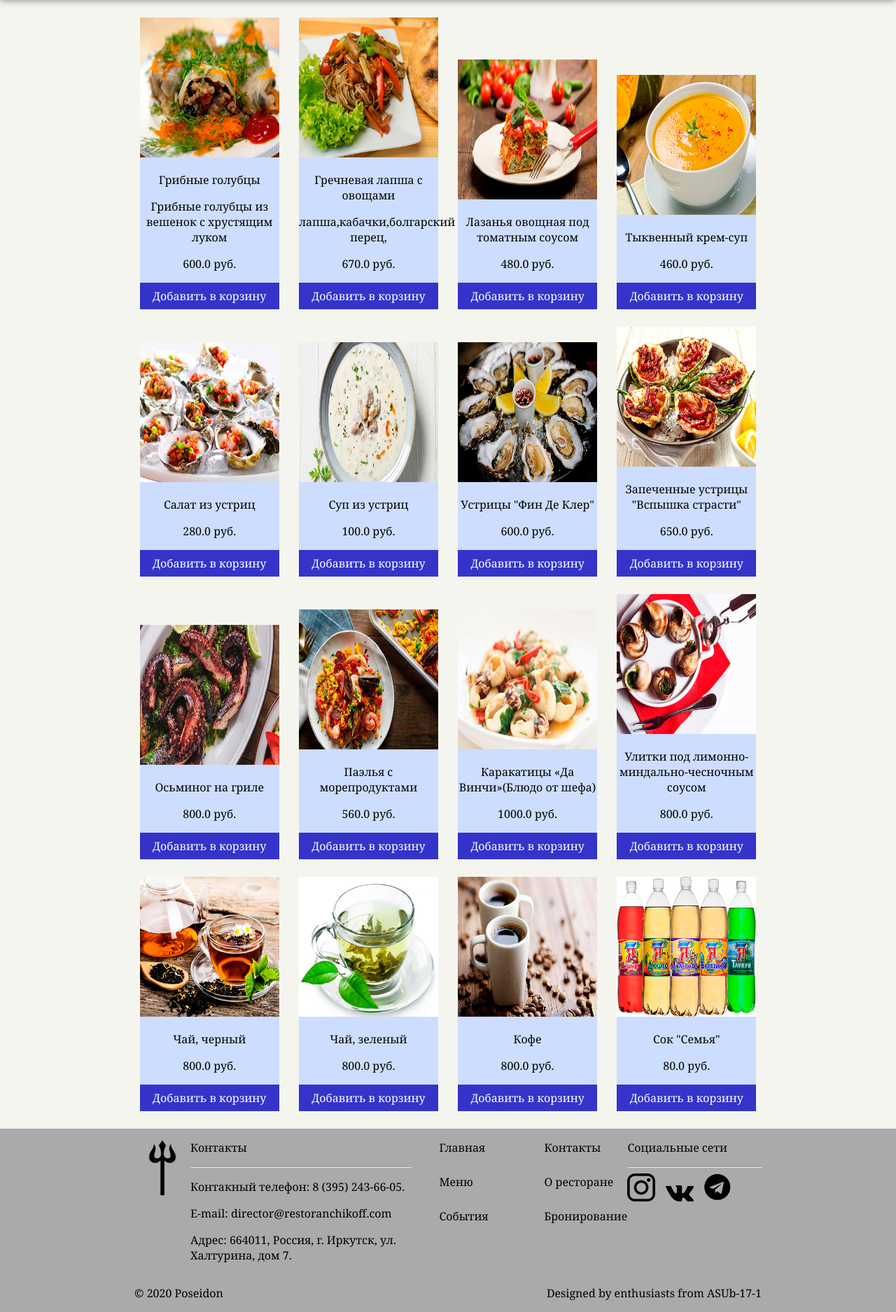
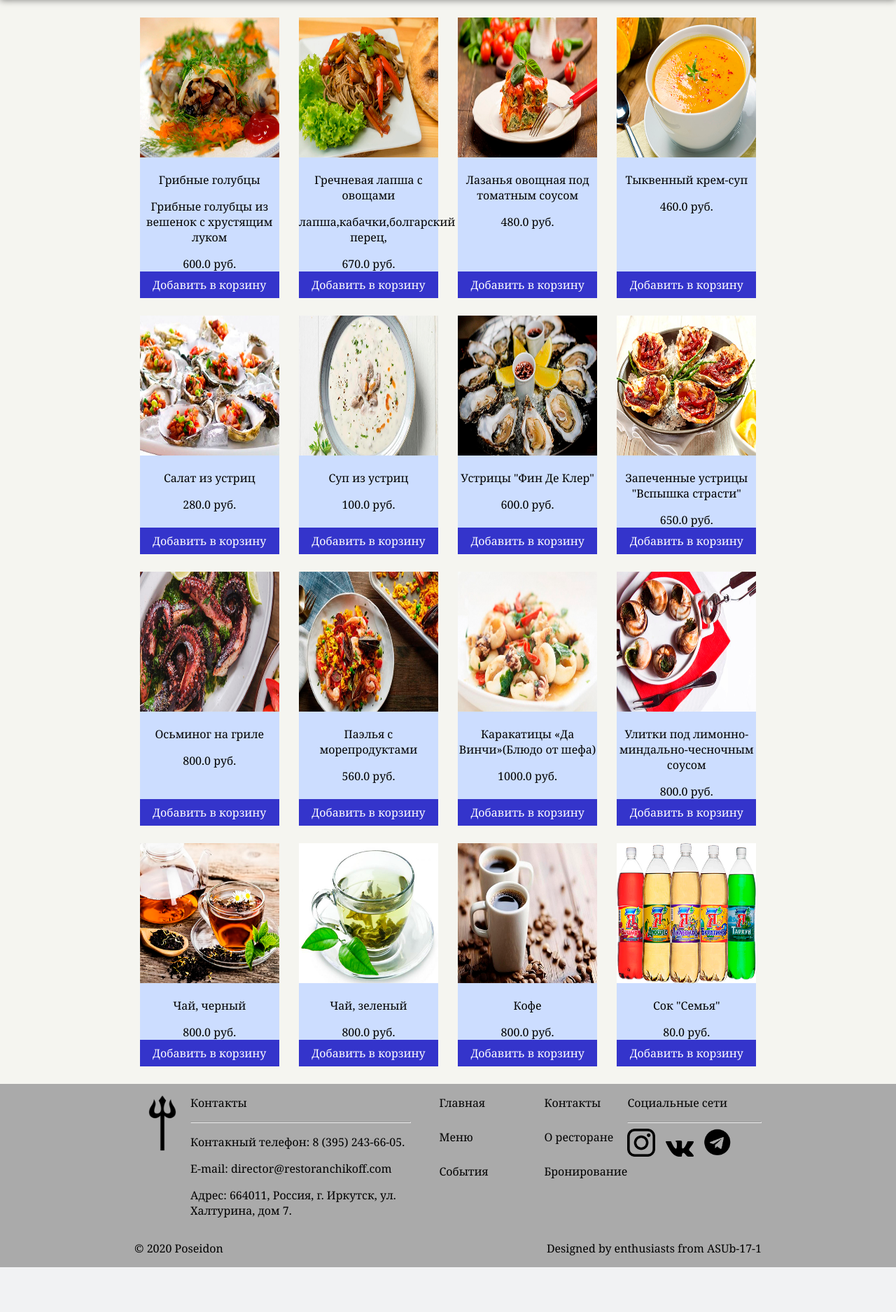
Before and after one commit to vladimirjoshkin/WebRestaurant, a Flask app: page /menu in a window 1280 px wide. Shown: the part 95-1970 px from the top of the page at 70% size. After the commit the page ends 1906 px from the top, so only its background shows below. Run offline with Flask 2, Linux system fonts and the light colour scheme; data comes from the database, SQL or seed files in the repository; some libraries are stand-ins or nearby versions.

Commit message:
menu cards height fixed

```diff
--- a/static/menu.js
+++ b/static/menu.js
@@ -3,18 +3,19 @@ function resizeMenu() {
         var cards_count = $(this).children('.menu-card').length;
         var card_width = ($(window).width() * 0.70 - 25 * cards_count) / cards_count;
         $(this).children('.menu-card').width(card_width);
-        /*
+
         var max_height = 0;
         var cards_heights = [];
         var row_elements = $(this).children('.menu-card');
         for(i = 0; i < row_elements.length; i++) {
-            cards_heights[i] = $(row_elements[i]).height();
+            cards_heights[i] = $(row_elements[i]).find('.menu-text-box').height();
         }
         console.log(row_elements);
         console.log(cards_heights);
         max_height = Math.max.apply(null, cards_heights);
-        $(this).children('.menu-card').height(max_height);
-        */
+        console.log(max_height);
+        $(this).children('.menu-card').find('.menu-text-box').height(max_height);
+
     });
 };
 
--- a/templates/menu.html
+++ b/templates/menu.html
@@ -19,9 +19,11 @@
         {% for product in list %}
         <div class="menu-card">
             <img src="/static/menu/{{ product.image_filename }}" class="menu-img">
-            <p class="menu-heading">{{ product.name }}</p>
-            <p class="menu-description">{{ product.description }}</p>
-            <p class="menu-description">{{ product.price }} руб.</p>
+            <div class="menu-text-box">
+                <p class="menu-heading">{{ product.name }}</p>
+                <p class="menu-description">{{ product.description }}</p>
+                <p class="menu-description">{{ product.price }} руб.</p>
+            </div>
             <div class="menu-card-bottom-area" id="menu-card-bottom-area-{{ product.id }}">
                 <a class="link-no-style link-add-to-card" id="link-add-to-card-{{ product.id }}" href="javascript:;" onclick="addToCard({{ product.id }})">Добавить в корзину</a>
             </div>
```
